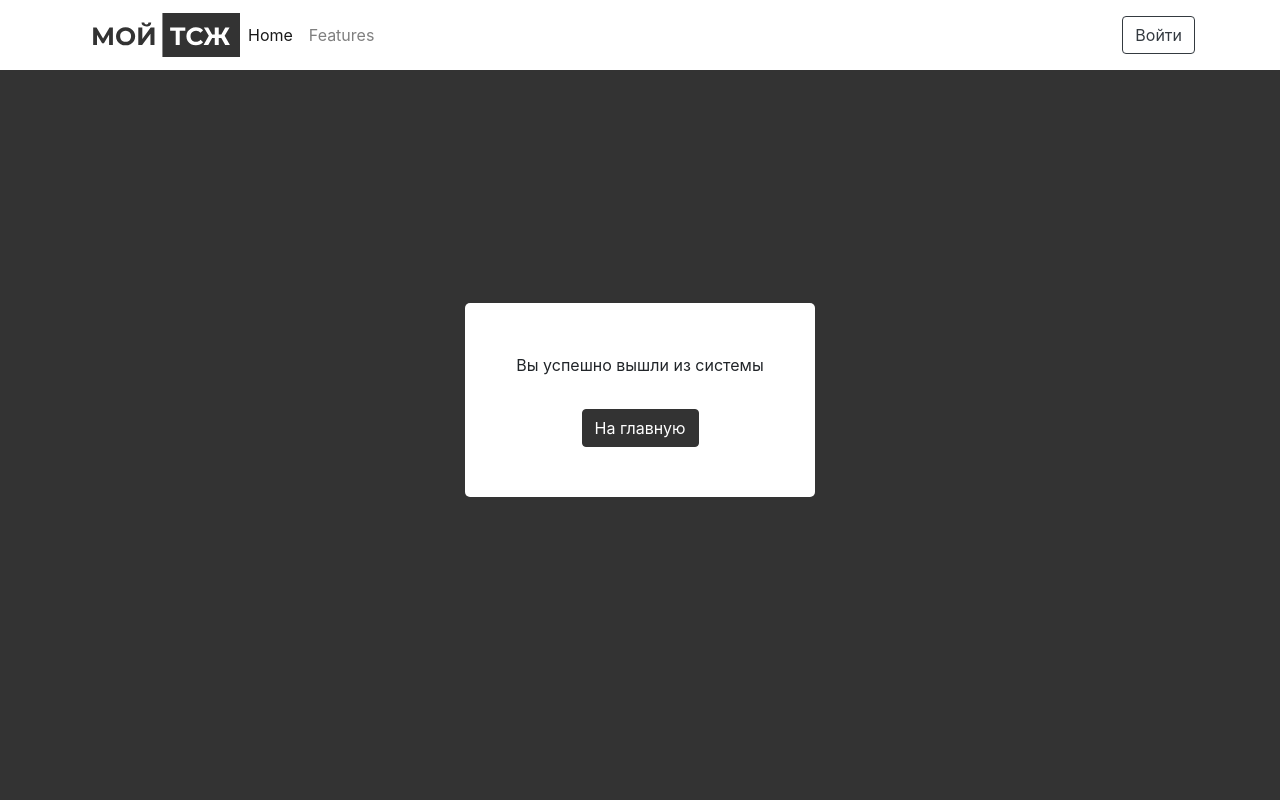
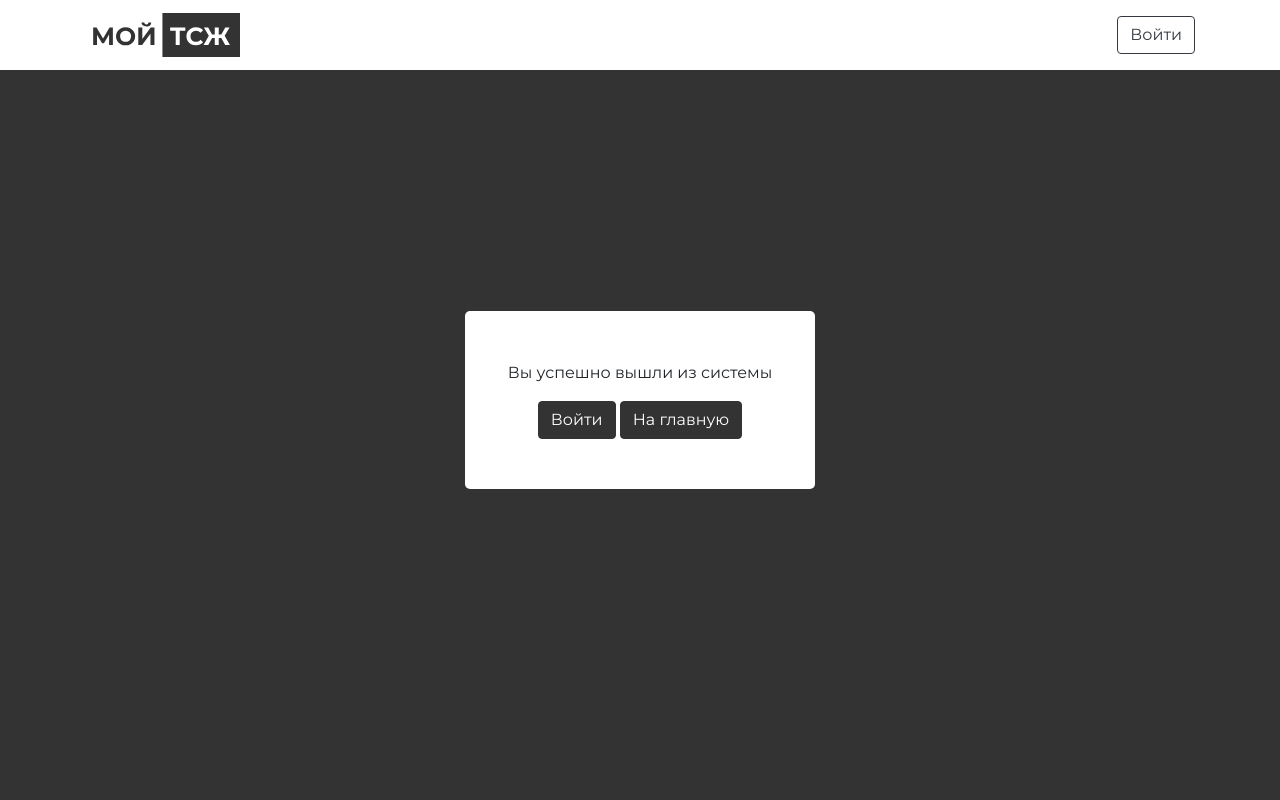
Before and after one commit to NikitaGrishchenko/homeowners-association, a Django app: page /accounts/logout/ in a window 1280 px wide. Run offline with Django 4.2, Linux system fonts and the light colour scheme; some libraries are stand-ins or nearby versions.

Commit message:
added infromations in lk

```diff
--- a/static/css/main.css
+++ b/static/css/main.css
@@ -2,7 +2,92 @@
 @import "login.css";
 @import "header.css";
 
+body {
+  font-family: 'Montserrat', sans-serif;
+  font-weight: 400;
+  font-size: 16px;
+}
 
 .account, .index {
   padding-top: 70px;
 }
+
+
+/* Указываем box sizing */
+*,
+*::before,
+*::after {
+  box-sizing: border-box;
+}
+
+/* Убираем внутренние отступы */
+ul[class],
+ol[class] {
+  padding: 0;
+}
+
+/* Убираем внешние отступы */
+body,
+h1,
+h2,
+h3,
+h4,
+p,
+ul[class],
+ol[class],
+li,
+figure,
+figcaption,
+blockquote,
+dl,
+dd {
+  margin: 0;
+}
+
+/* Выставляем основные настройки по-умолчанию для body */
+body {
+  min-height: 100vh;
+  scroll-behavior: smooth;
+  text-rendering: optimizeSpeed;
+  line-height: 1.5;
+}
+
+/* Удаляем стандартную стилизацию для всех ul и il, у которых есть атрибут class*/
+ul[class],
+ol[class] {
+  list-style: none;
+}
+
+/* Элементы a, у которых нет класса, сбрасываем до дефолтных стилей */
+a:not([class]) {
+  text-decoration-skip-ink: auto;
+}
+
+/* Упрощаем работу с изображениями */
+img {
+  max-width: 100%;
+  display: block;
+}
+
+/* Указываем понятную периодичность в потоке данных у article*/
+article > * + * {
+  margin-top: 1em;
+}
+
+/* Наследуем шрифты для инпутов и кнопок */
+input,
+button,
+textarea,
+select {
+  font: inherit;
+}
+
+/* Удаляем все анимации и переходы для людей, которые предпочитай их не использовать */
+@media (prefers-reduced-motion: reduce) {
+  * {
+    animation-duration: 0.01ms !important;
+    animation-iteration-count: 1 !important;
+    transition-duration: 0.01ms !important;
+    scroll-behavior: auto !important;
+  }
+}
--- a/templates/base.html
+++ b/templates/base.html
@@ -6,6 +6,9 @@
     <meta http-equiv="X-UA-Compatible" content="IE=edge">
     <meta name="viewport" content="width=device-width, initial-scale=1, shrink-to-fit=no">
     <title>{% block title %} Товарищество собственников жилья {% endblock title %}</title>
+    <link rel="preconnect" href="https://fonts.googleapis.com">
+    <link rel="preconnect" href="https://fonts.gstatic.com" crossorigin>
+    <link href="https://fonts.googleapis.com/css2?family=Montserrat:wght@300;400;700&display=swap" rel="stylesheet">
     <link rel="stylesheet" href="https://cdn.jsdelivr.net/npm/bootstrap@4.1.3/dist/css/bootstrap.min.css" integrity="sha384-MCw98/SFnGE8fJT3GXwEOngsV7Zt27NXFoaoApmYm81iuXoPkFOJwJ8ERdknLPMO" crossorigin="anonymous">
     <link rel="icon" type="image/png" href="{% static 'images/favicon.svg' %}" />
     <link rel="stylesheet" type="text/css" href="{% static 'css/main.css' %}" />
--- a/templates/include/header.html
+++ b/templates/include/header.html
@@ -10,13 +10,13 @@
       <span class="navbar-toggler-icon"></span>
     </button>
     <div class="collapse navbar-collapse" id="navbarText">
-      <ul class="navbar-nav mr-auto">
-        <li class="nav-item active">
+      <ul class="navbar-nav mr-auto ml-3">
+        {% comment %} <li class="nav-item active">
           <a class="nav-link" href="#">Home <span class="sr-only">(current)</span></a>
         </li>
         <li class="nav-item">
           <a class="nav-link" href="#">Features</a>
-        </li>
+        </li> {% endcomment %}
         {% if user.is_authenticated %}
           <li class="nav-item">
             <a class="nav-link" href="{% url 'users:account'  %}">Личный кабинет</a>
--- a/templates/registration/logged_out.html
+++ b/templates/registration/logged_out.html
@@ -11,6 +11,7 @@
         <div class="col-lg-4 offset-lg-4 text-center">
           <div class="logout-box">
             <p>Вы успешно вышли из системы</p>
+            <a class="btn mt-3 login-btn" href="{% url 'login'%}">Войти</a>
             <a class="btn mt-3 login-btn" href="{% url 'home'%}">На главную</a>
           </div>
         </div>
--- a/templates/registration/login.html
+++ b/templates/registration/login.html
@@ -23,7 +23,9 @@
         <div class="row">
           <div class="col-lg-4 offset-lg-4 text-center">
             <div class="login-box">
-              <img class="login-box__logo" src="{% static 'images/logo.svg' %}" alt="logo">
+              <div class="w-100 d-flex justify-content-center">
+                <img class="login-box__logo" src="{% static 'images/logo.svg' %}" alt="logo">
+              </div>
               <form method="post">
                 {% csrf_token %}
                 <div class="form-box">
--- a/users/models.py
+++ b/users/models.py
@@ -50,7 +50,7 @@ class User(AbstractBaseUser, PermissionsMixin):
     last_name = models.CharField(_("Фамилия"), max_length=150, blank=True)
     patronymic = models.CharField(_("Отчество"), max_length=150, blank=True)
     email = models.EmailField(_("Электронная почта"), blank=True)
-    phone = models.CharField(_("Номер телефона"), max_length=15, blank=True)
+    phone = models.CharField(_("Номер телефона"), max_length=25, blank=True)
     flat = models.ForeignKey(Flat, on_delete=models.CASCADE, verbose_name=_("Квартира"), null=True)
     is_staff = models.BooleanField(
         _("Администратор"),
```
Also changed, not shown: templates/pages/account.html (+37 -2 lines), README.md, db.sqlite3, static/images/check.svg (added), static/images/uncheck.svg (added), users/migrations/0007_alter_user_phone.py (added).
